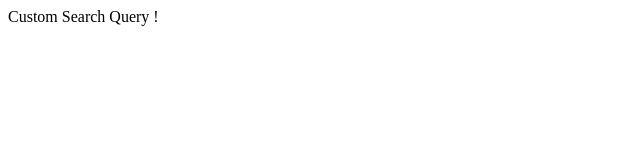
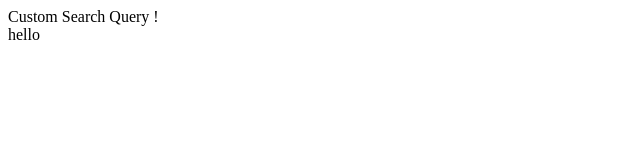
Before and after one commit to lalmazraawi/industry-project, a React (Create React App) app in the folder client/: page / in a window 1280 px wide. Shown: the top 160 px of the page, without its empty margins (0-640 px from the left). Built offline with nearby package versions, Linux system fonts and the light colour scheme.

Commit message:
concurrently front end backend

```diff
--- a/client/src/App.jsx
+++ b/client/src/App.jsx
@@ -1,7 +1,10 @@
+import FilterInput from "./components/FilterInput";
+
 function App() {
   return (
     <div className="App">
       Custom Search Query !
+      <FilterInput/>
     </div>
   );
 }
--- /dev/null
+++ b/client/src/components/FilterInput.jsx
@@ -0,0 +1,13 @@
+import React, { useState, useEffect } from "react";
+//import axios from 'axios';
+
+const FilterInput = () => {
+
+return (
+<div>
+   hello
+</div> )
+}
+
+
+export default FilterInput
```
Also changed, not shown: package.json (+13 -3 lines), client/src/components/Results.jsx (added), 2 other files (tests, documents, lock files or other folders).
